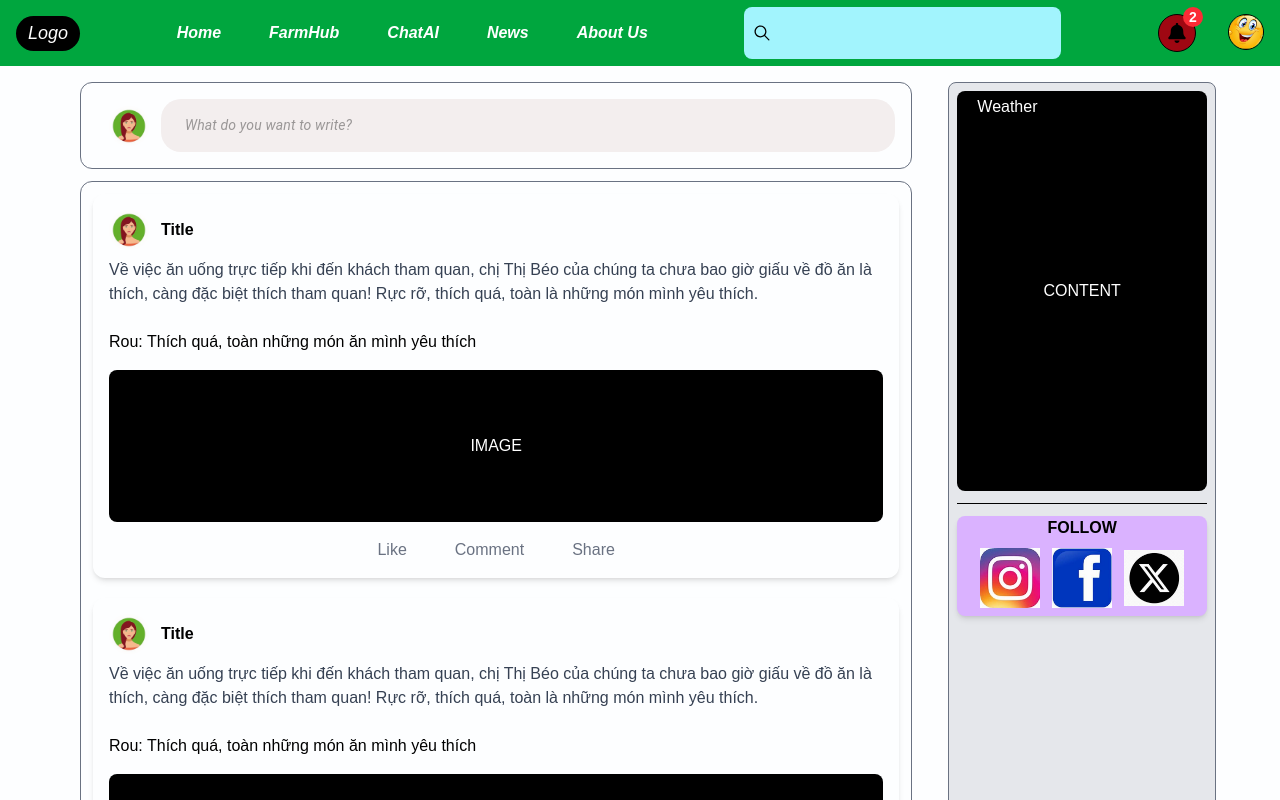
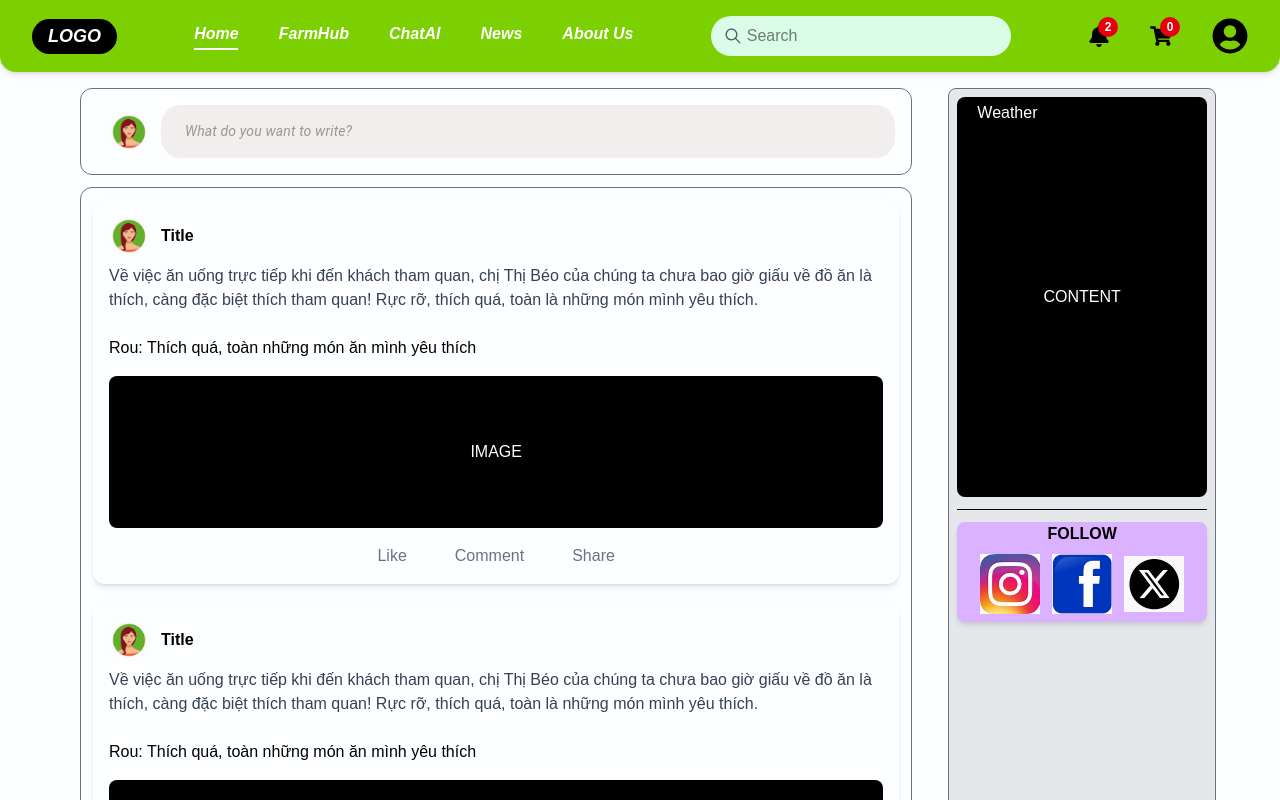
Before and after one commit to Khoa-CNTT/XDDDCSTT2072, a React (Vite) app in the folder FrontEnd/User-FE/: page / in a window 1280 px wide. Shown: the top 800 px of the page. Built offline with nearby package versions, Linux system fonts and the light colour scheme.

Commit message:
Update Header component

```diff
--- a/FrontEnd/User-FE/src/components/Header.jsx
+++ b/FrontEnd/User-FE/src/components/Header.jsx
@@ -1,44 +1,95 @@
-import React from "react";
-import { FaBell } from "react-icons/fa";
+import React, { useState, useRef, useEffect } from "react";
+import { FaBell, FaShoppingCart, FaUserCircle } from "react-icons/fa";
 import { IoIosSearch } from "react-icons/io";
 import list from "../data/list.js";
-import Avartar from "../assets/images/Avartar-ex.jpg";
 
 const Header = () => {
+  const [activeIndex, setActiveIndex] = useState(0);
+  const [underlineStyle, setUnderlineStyle] = useState({});
+  const [isDropdownOpen, setIsDropdownOpen] = useState(false);
+  const [isSearchActive, setIsSearchActive] = useState(false);
+  const menuRef = useRef([]);
+
+  useEffect(() => {
+    const currentItem = menuRef.current[activeIndex];
+    if (currentItem) {
+      setUnderlineStyle({
+        left: currentItem.offsetLeft,
+        width: currentItem.offsetWidth,
+      });
+    }
+  }, [activeIndex]);
+
   return (
-    <div className="container bg-green-600 px-4 py-2 max-w-[100%]">
-      <div className="flex h-[50px] justify-between items-center">
-        <div className="text-[18px] text-white py-1 px-3 rounded-3xl bg-black inline border-none font-medium italic">
-          Logo
+    <div className="w-full bg-lime-500 px-8 py-4 shadow-md rounded-b-2xl">
+      <div className="flex justify-between items-center">
+        <div className="text-[18px] text-white py-1 px-4 rounded-full bg-black font-semibold italic">
+          LOGO
         </div>
-        <ul className="text-white font-bold italic flex gap-12">
-          {list.map((item, index) => {
-            return (
-              <li className="hover:cursor-pointer" key={index}>
+        <div className="relative">
+          <ul className="flex gap-10 text-white font-semibold italic relative">
+            {list.map((item, index) => (
+              <li
+                key={index}
+                ref={(el) => (menuRef.current[index] = el)}
+                onMouseEnter={() => setActiveIndex(index)}
+                className={`cursor-pointer pb-1 hover:text-yellow-300 transition-all duration-200`}
+              >
                 {item}
               </li>
-            );
-          })}
-        </ul>
-        <div className="max-w-[500px] relative">
-          <input className="w-full input-box pl-8 rounded-lg" type="text" />
+            ))}
+          </ul>
+          <span
+            className="absolute bottom-0 h-[2px] bg-white transition-all duration-300"
+            style={{
+              left: underlineStyle.left || 0,
+              width: underlineStyle.width || 0,
+            }}
+          />
+        </div>
+        <div className="relative w-[300px]">
+          <input
+            type="text"
+            placeholder="Search"
+            className={`w-full pl-9 pr-4 py-2 rounded-full bg-green-100 focus:outline-none ${isSearchActive ? 'transition-all duration-300 transform scale-105' : ''}`}
+            onFocus={() => setIsSearchActive(true)}
+            onBlur={() => setIsSearchActive(false)}
+          />
           <IoIosSearch
             size={20}
-            className="absolute left-2 top-1/2 transform -translate-y-1/2"
+            className="absolute left-3 top-1/2 transform -translate-y-1/2 text-gray-600"
           />
         </div>
-        <div className="flex gap-8">
-          <div className="relative rounded-full bg-red-800 px-2 py-2 border-[1px]">
-            <FaBell size={20} />
-            <span className="absolute -right-2 -top-2 text-white text-sm font-bold bg-red-500 w-5 h-5 rounded-full flex items-center justify-center ">
+
+        <div className="flex items-center gap-10">
+          <div className="relative hover:scale-110 transition-transform cursor-pointer">
+            <FaBell size={22} className="text-black" />
+            <span className="absolute -top-2 -right-2 bg-red-600 text-white text-xs w-5 h-5 flex items-center justify-center rounded-full font-bold">
               2
             </span>
           </div>
-          <img
-            src={Avartar}
-            className="h-9 w-9 rounded-full object-cover border-[1px]"
-            alt=""
-          />
+          <div className="relative hover:scale-110 transition-transform cursor-pointer">
+            <FaShoppingCart size={22} className="text-black" />
+            <span className="absolute -top-2 -right-2 bg-red-600 text-white text-xs w-5 h-5 flex items-center justify-center rounded-full font-bold">
+              0
+            </span>
+          </div>
+          <div className="relative">
+            <FaUserCircle
+              size={36}
+              className="text-black hover:scale-110 transition-transform cursor-pointer"
+              onClick={() => setIsDropdownOpen(!isDropdownOpen)}
+            />
+            {isDropdownOpen && (
+              <div className="absolute right-0 mt-2 bg-white border shadow-lg rounded-lg w-40 p-2">
+                <ul>
+                  <li className="py-1 px-2 cursor-pointer hover:bg-gray-200">Profile</li>
+                  <li className="py-1 px-2 cursor-pointer hover:bg-gray-200">Settings</li>
+                  <li className="py-1 px-2 cursor-pointer hover:bg-gray-200">Logout</li>
+                </ul>
+              </div>
+            )}
+          </div>
         </div>
       </div>
     </div>
```
